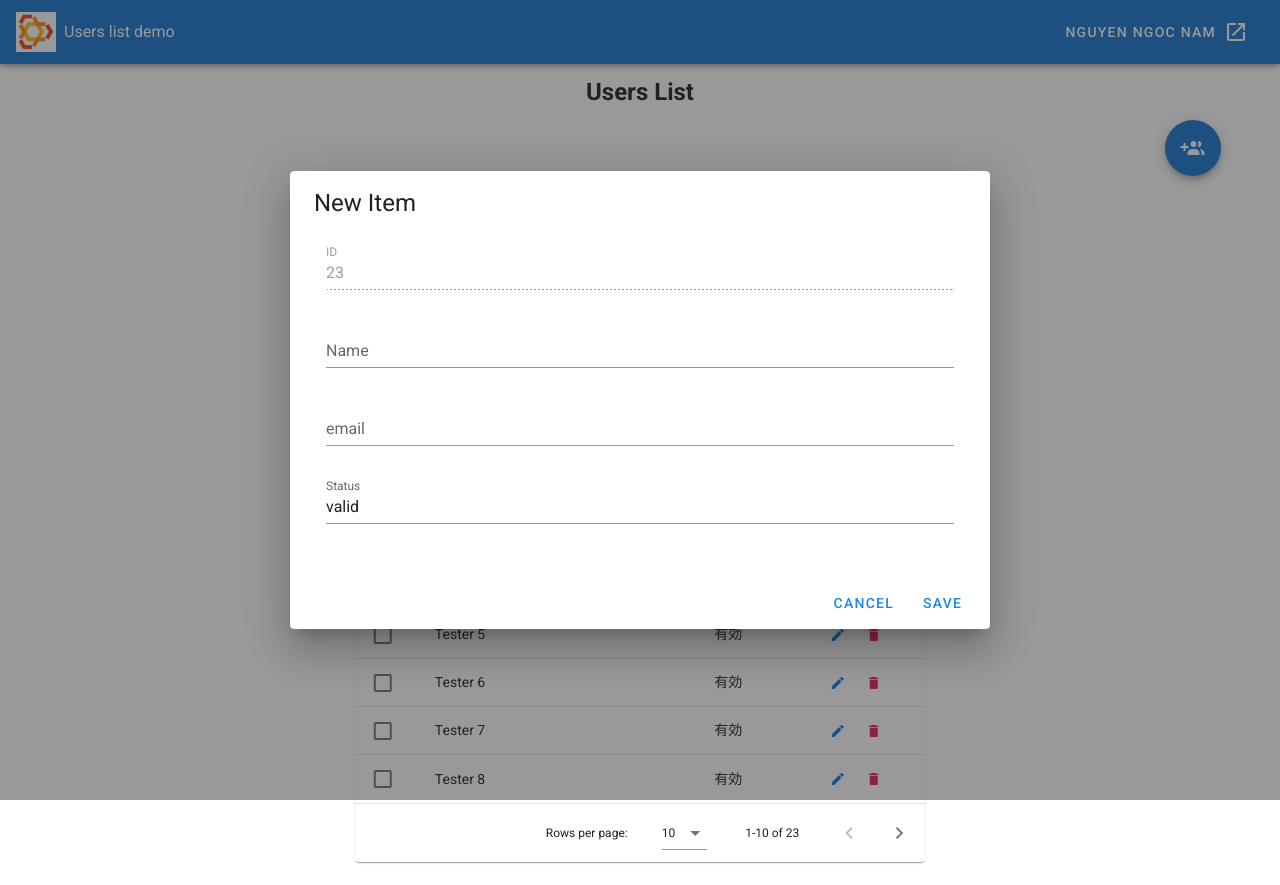
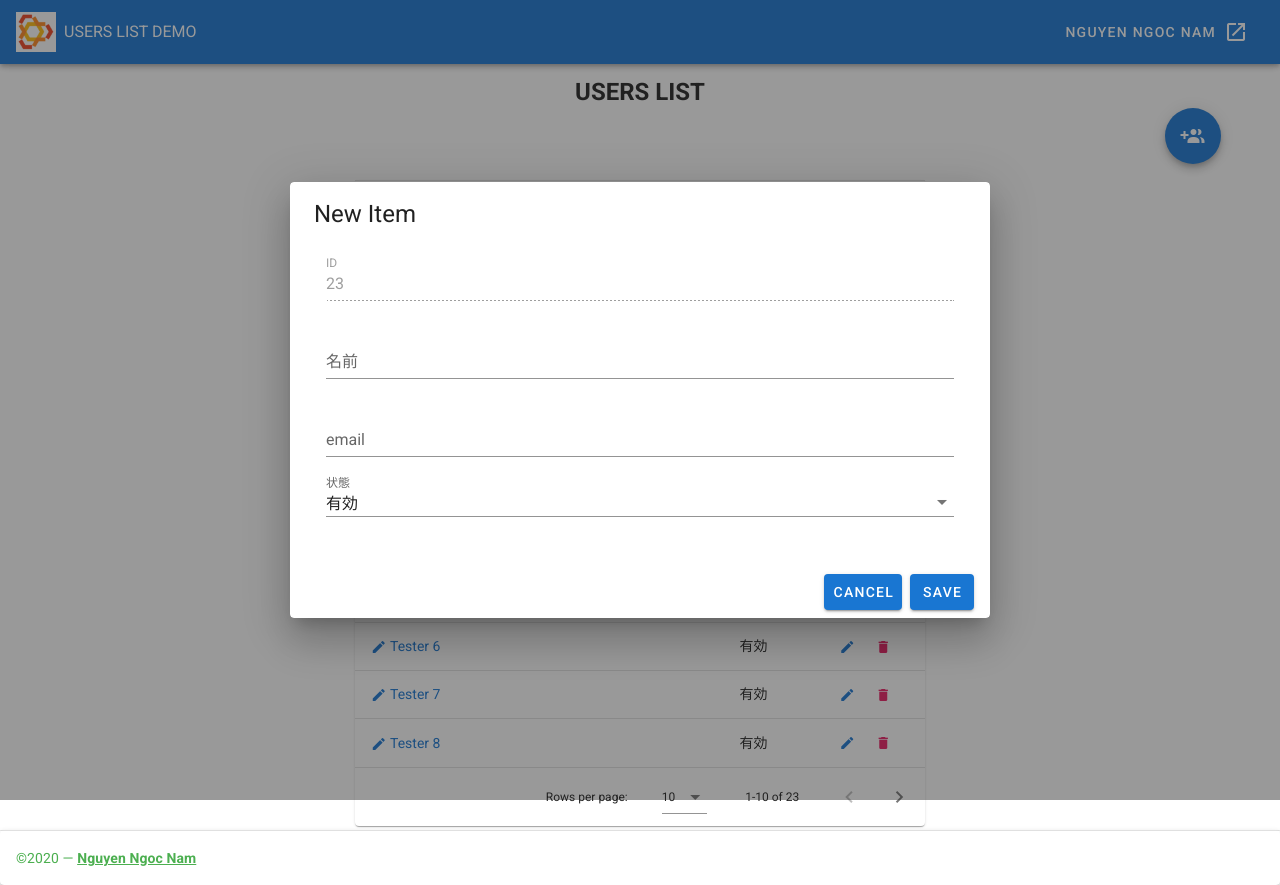
Before and after one commit to mlightvn/vuetify_users_list, a Vue app: page / in a window 1280 px wide. Both pictures are taken after a click on the button 1192 px from the left and 148 px from the top of the page. Built offline with nearby package versions, Linux system fonts and the light colour scheme.

Commit message:
user table

```diff
--- a/src/App.vue
+++ b/src/App.vue
@@ -15,7 +15,7 @@
           width="40"
         />
 
-        Users list demo
+        USERS LIST DEMO
       </div>
 
       <v-spacer></v-spacer>
@@ -33,6 +33,19 @@
     <v-main>
       <UsersList/>
     </v-main>
+
+    <v-card>
+      <v-card-text class="success--text pt-0" v-if="false">
+        Contact Me On Social Media!
+      </v-card-text>
+
+      <v-divider></v-divider>
+
+      <v-card-text class="success--text">
+        &copy;2020 — <strong><a href="https://github.com/namtenten" target="_blank" class="success--text">Nguyen Ngoc Nam</a></strong>
+      </v-card-text>
+    </v-card>
+
   </v-app>
 </template>
 
--- a/src/components/UsersList.vue
+++ b/src/components/UsersList.vue
@@ -11,11 +11,11 @@
       </v-col>
 
       <v-col
-        class="mb-5"
+        class="mb-1"
         cols="12"
       >
-        <h2 class="headline font-weight-bold mb-3">
-          Users List
+        <h2 class="headline font-weight-bold mb-0">
+          USERS LIST
         </h2>
 
         <v-row>
@@ -30,24 +30,34 @@
                 <v-container grid-list-md>
                   <v-layout wrap>
                     <v-flex xs12 sm12 md12 color="grey">
-                        <v-text-field v-model="users_list.editedItem.id" label="ID" readonly="readonly" disabled color="disabled"></v-text-field>
+                        <v-text-field v-model="users_list.editedItem.id" label="ID" readonly="readonly" disabled></v-text-field>
                     </v-flex>
                     <v-flex xs12 sm12 md12>
-                        <v-text-field v-model="users_list.editedItem.name" label="Name"></v-text-field>
+                        <v-text-field v-model="users_list.editedItem.name" label="名前"></v-text-field>
                     </v-flex>
                     <v-flex xs12 sm12 md12>
                         <v-text-field v-model="users_list.editedItem.email" label="email" type="email"></v-text-field>
                     </v-flex>
                     <v-flex xs12 sm12 md12>
-                        <v-text-field v-model="users_list.editedItem.status" label="Status"></v-text-field>
+                      <v-select
+                        label="状態"
+                        v-model="users_list.editedItem.status.value"
+                        item-text="text"
+                        item-value="value"
+                        :items="status_list.items"
+                        no-data-text="<No data was gathered!>"
+                        dense
+                      >
+                      </v-select>
+
                     </v-flex>
                   </v-layout>
                 </v-container>
               </v-card-text>
               <v-card-actions>
                 <v-spacer></v-spacer>
-                <v-btn color="blue darken-1" text @click.native="close">Cancel</v-btn>
-                <v-btn color="blue darken-1" text @click.native="save">Save</v-btn>
+                <v-btn color="primary" @click.native="close">Cancel</v-btn>
+                <v-btn color="primary" @click.native="save">Save</v-btn>
               </v-card-actions>
             </v-card>
           </v-dialog>
@@ -69,12 +79,12 @@
 
         <v-row>
           <v-col
-            class="mb-5"
+            class="mb-1"
             cols="12"
           >
             <div class="text-right">
               <!-- https://materialdesignicons.com/ -->
-              <v-btn color="primary" fab dark class="mb-2" @click="showAddDialog()"><v-icon color="white">mdi-account-multiple-plus</v-icon></v-btn>
+              <v-btn color="primary" fab dark class="mb-0" @click="showAddDialog()"><v-icon color="white">mdi-account-multiple-plus</v-icon></v-btn>
             </div>
 
           </v-col>
@@ -89,7 +99,9 @@
             :item-class="itemRowClass"
             :multi-sort="true"
             :items-per-page="10"
-            :show-select="true"
+            item-key="id"
+            :show-select="false"
+            :search="users_list.search"
           >
 
             <template v-slot:top="{ pagination, options, updateOptions }">
@@ -100,20 +112,45 @@
                 items-per-page-text="$vuetify.dataTable.itemsPerPageText"/>
             </template>
 
-            <template v-slot:item.actions="{ item }">
+            <template slot="item" slot-scope="props">
+              <tr :class="itemRowClass(props.item)">
+                <td>
+                  <v-layout justify-left>
+                    <a @click="showEditDialog(props.item)">
+                        <v-icon small color="primary">mdi-pencil</v-icon>
+                        {{ props.item.name }}
+                    </a>
+                  </v-layout>
+                </td>
+                <td>
+                  <v-layout justify-left>
+                    <a :href="'mailto:' + props.item.email">{{ props.item.email }}</a>
+                  </v-layout>
+                </td>
+                <td>
+                  <v-layout justify-center>
+                    {{ props.item.status.text }}
+                  </v-layout>
+                </td>
+                <td>
+                  <v-btn icon class="mx-0" @click="showEditDialog(props.item)">
+                      <v-icon small color="primary">mdi-pencil</v-icon>
+                  </v-btn>
+
+                  <v-btn icon class="mx-0" @click="showDeleteDialog(props.item)">
+                    <v-icon small color="pink">mdi-delete</v-icon>
+                  </v-btn>
+                </td>
+              </tr>
+            </template>
+
+            <template v-slot:item.actions="{ item }" v-if="false">
               <v-btn icon class="mx-0" @click="showEditDialog(item)">
                   <v-icon small color="primary">mdi-pencil</v-icon>
               </v-btn>
 
-              <v-btn icon class="mx-0"
-                @click="showDeleteDialog(item)"
-              >
-                <v-icon
-                  small
-                  color="pink"
-                >
-                  mdi-delete
-                </v-icon>
+              <v-btn icon class="mx-0" @click="showDeleteDialog(item)">
+                <v-icon small color="pink">mdi-delete</v-icon>
               </v-btn>
             </template>
 
@@ -128,18 +165,33 @@
 <script>
   // https://www.codeply.com/p/m0nip2TdUv
 
+  // import Vue from "vue";
   // import ItemDialog from "@/components/ItemDialog";
+
+  function getTitle (vm) {
+    const { title } = vm.$options
+    if (title) {
+      return typeof title === 'function'
+        ? title.call(vm)
+        : title
+    }
+  }
 
   export default {
     name: 'UsersList',
+    title: 'Users List'
 
     // components: {
     //   ItemDialog,
     // },
 
-    data: () => ({
+    // , mounted() {
+    //   console.log("mounted: ", this.users_list.editedItem);
+    // }
+    ,data: () => ({
       dialog: false
       , users_list: {
+        search: '',
         selected: [],
         headers: [
           // https://vuetifyjs.com/en/styles/colors/
@@ -150,8 +202,8 @@
           { text: '', value: 'actions', sortable: false, class: "primary white--text title" }
         ],
         items: [
-          {id: 0, name: 'Nam', email:null, status:{value:'valid', text:'有効'}},
-          {id: 1, name: 'Nguyen', email:null, status:{value:'invalid', text:'無効'}},
+          {id: 0, name: 'Nam', email:"nam@vue.nam", status:{value:'valid', text:'有効'}},
+          {id: 1, name: 'Nguyen', email:"nguyen@vue.nam", status:{value:'invalid', text:'無効'}},
           {id: 2, name: 'Tester 1', email:null, status:{value:'valid', text:'有効'}},
           {id: 3, name: 'Tester 2 - deleted', email:null, status:{value:'deleted', text:'削除'}},
           {id: 4, name: 'Tester 3', email:null, status:{value:'valid', text:'有効'}},
@@ -175,21 +227,42 @@
           {id: 22, name: 'Tester 21', email:null, status:{value:'valid', text:'有効'}},
         ]
         ,editedIndex: -1
-        ,editedItem: {id: null,  name: null, email:null, status:'valid'}
-        ,defaultItem: {id: null,  name: null, email:null, status:'valid'}
+        ,editedItem: {id: null,  name: null, email:null, status:{value:'valid', text:'有効'}}
+        ,defaultItem: {id: null,  name: null, email:null, status:{value:'valid', text:'有効'}}
       }
+      , status_list : {
+          default: {value:'valid', text: '有効'}
+          , items: [
+            {value:'valid', text: '有効'},
+            {value:'invalid', text: '無効'},
+            {value:'deleted', text: '削除'},
+          ]
+        }
     })
 
+    ,created () {
+      const title = getTitle(this)
+      if (title) {
+        document.title = title
+      }
+    }
+
+    ,watch: {
+      dialog(val) {
+        val || this.close()
+      },
+    }
 
     ,computed: {
       formTitle() {
         return ((this.users_list.editedIndex === -1) || (this.users_list.editedIndex === this.users_list.items.length)) ? 'New Item' : 'Edit Item'
       }
-    }
-    ,watch: {
-      dialog(val) {
-        val || this.close()
-      },
+      // ,indexedItems () {
+      //   return this.users_list.items.map((item, index) => ({
+      //     id: index,
+      //     ...item
+      //   }))
+      // }
     }
 
     ,methods: {
@@ -201,15 +274,19 @@
 
       ,showAddDialog:function() {
           this.users_list.editedIndex = this.users_list.items.length
-          this.users_list.editedItem = Object.assign({}, this.users_list.defaultItem)
+          // this.users_list.editedItem = Object.assign({}, this.users_list.defaultItem)
+          this.users_list.editedItem = {...this.users_list.defaultItem}
           this.users_list.editedItem.id = this.users_list.editedIndex
           this.dialog = true
 
       }
 
       ,showEditDialog:function(item) {
+// console.log("showEditDialog", item)
           this.users_list.editedIndex = this.users_list.items.indexOf(item)
-          this.users_list.editedItem = Object.assign({}, item)
+          // this.users_list.editedItem = Object.assign({}, item)
+          this.users_list.editedItem = {...item}
+// console.log("showEditDialog", this.users_list.editedItem)
           this.dialog = true
 
       }
@@ -221,17 +298,28 @@
       }
       ,close() {
         this.dialog = false
-        setTimeout(() => {
-          this.users_list.editedItem = Object.assign({}, this.users_list.defaultItem)
-          this.users_list.editedIndex = -1
-        }, 300)
+        // setTimeout(() => {
+        //   // this.users_list.editedItem = Object.assign({}, this.users_list.defaultItem)
+        //   this.users_list.editedItem = {...this.users_list.defaultItem}
+        //   this.users_list.editedIndex = -1
+        // }, 300)
+
+        this.users_list.editedItem = {...this.users_list.defaultItem}
+        this.users_list.editedIndex = -1
+// console.log("close()", this.users_list.editedItem)
       }
       ,save() {
         if (0 <= this.users_list.editedIndex && this.users_list.editedIndex < this.users_list.items.length) { // Update
           this.users_list.items[this.users_list.editedIndex] = {...this.users_list.editedItem}
+          // Vue.set(this.users_list.items, {...this.users_list.editedItem}, this.users_list.editedIndex)
+// console.log("save()")
+// console.log(this.users_list.editedItem)
         } else { // Insert
           this.users_list.items.push({...this.users_list.editedItem})
+          // Vue.set(this.users_list.items, {...this.users_list.editedItem}, this.users_list.editedIndex)
         }
+
+        this.users_list.editedIndex = -1
 
         this.close()
       }
```
